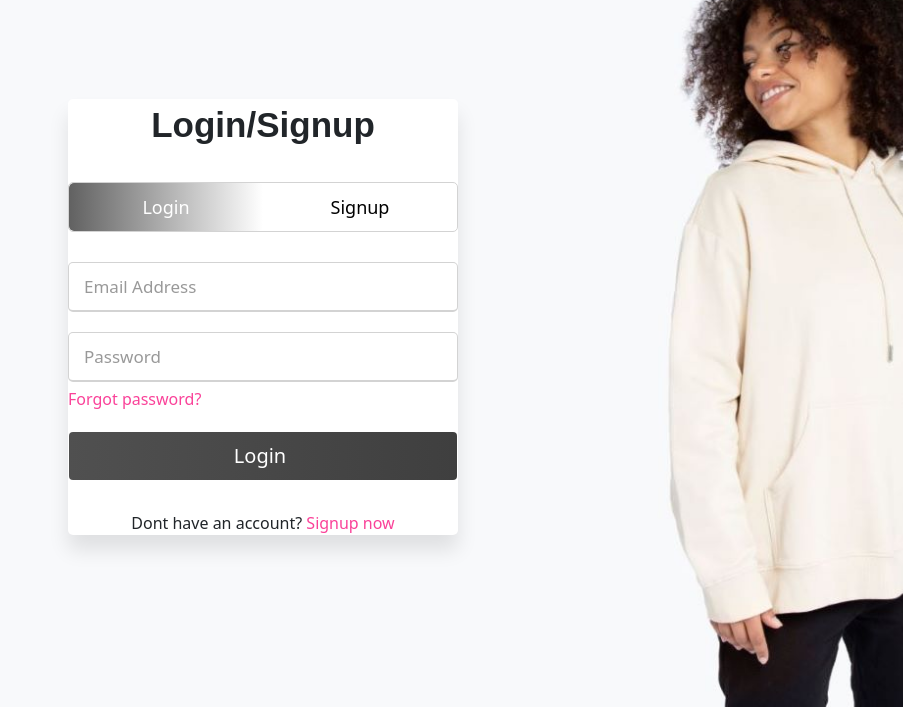
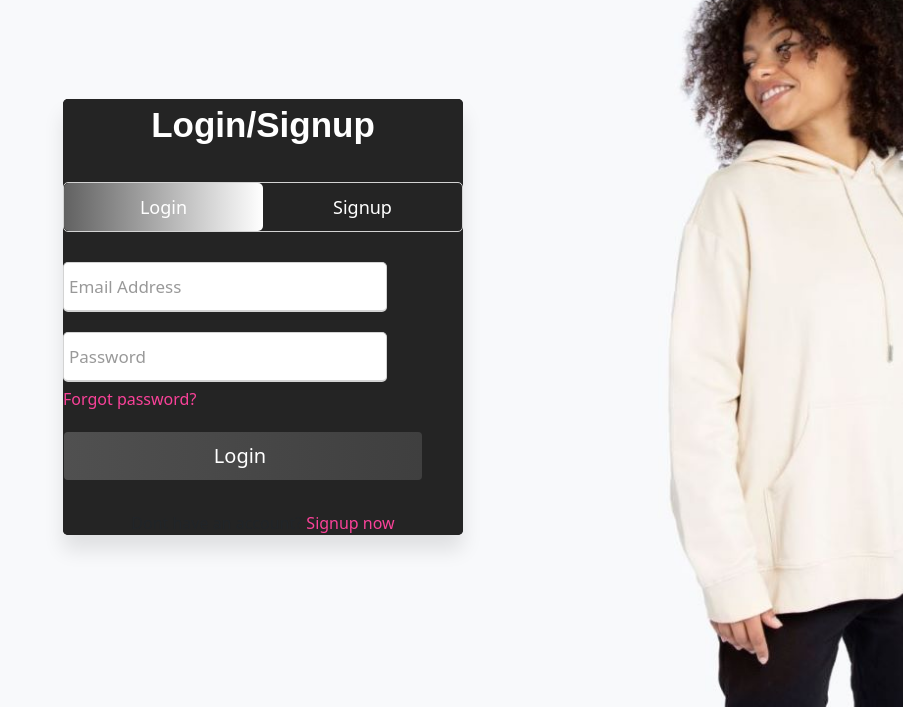
Before and after one commit to Developer-Nadeem/TheZone-Ecommerce-Store, a PHP site: page /login.php in a window 1280 px wide. Shown: the part 93-800 px from the top of the page, without its empty margins (377-1280 px from the left). Run offline with PHP 8.4, Linux system fonts and the light colour scheme.

Commit message:
Fixed some styling in login form

```diff
--- a/login.php
+++ b/login.php
@@ -82,12 +82,31 @@ if ($_SERVER['REQUEST_METHOD'] === 'POST') {
 
     .wrapper {
         overflow: hidden;
-        max-width: 390px;
+        max-width: 400px;
+        width: 120%;
         background: #fff;
+        background-color: rgb(36, 36, 36);
         padding: 30px;
         border-radius: 5px;
         box-shadow: 0px 15px 20px rgba(0,0,0,0.1);
         margin-top: 20px;
+        justify-content: center;
+    }
+
+    .title-text {
+    width: 100%; /* Adjust the width as needed */
+    text-align: center; /* Center the titles */
+    }
+    .title {
+        display: inline-block; /* Ensure titles are on the same line */
+    }
+
+    .title.login {
+        width: 50%; /* Adjust the width for the "Login/Signup" title */
+    }
+
+    .title.signup {
+        width: 50%; /* Adjust the width for the "Signup" title */
     }
     </style>
 </head>
@@ -148,10 +167,11 @@ if ($_SERVER['REQUEST_METHOD'] === 'POST') {
     </header>
 
     <main>
+
         <div class="wrapper">
             <div class="title-text">
                 <div class="title login">Login/Signup</div>
-                <div class="title signup">Signup Form</div>
+                <div class="title signup">Signup</div>
             </div>
             <div class="form-container">
                 <div class="slide-controls">
@@ -162,6 +182,7 @@ if ($_SERVER['REQUEST_METHOD'] === 'POST') {
                     <div class="slider-tab"></div>
                 </div>
                 <div class="form-inner">
+
                     <form action="#" class="login">
                         <div class="field">
                             <input type="text" placeholder="Email Address" required>
@@ -176,6 +197,7 @@ if ($_SERVER['REQUEST_METHOD'] === 'POST') {
                         </div>
                         <div class="signup-link">Dont have an account? <a href="">Signup now</a></div>
                     </form>
+
                     <form action="#" class="signup">
                         <div class="field">
                             <input type="text" placeholder="Email Address" required>
@@ -191,9 +213,11 @@ if ($_SERVER['REQUEST_METHOD'] === 'POST') {
                             <input type="submit" value="Signup" name="signup">
                         </div>
                     </form>
+
                 </div>
             </div>
         </div>
+
     </main>
 
     <script>
--- a/style.css
+++ b/style.css
@@ -354,6 +354,7 @@ login-container {
             font-weight: 600;
             text-align: center;
             transition: all 0.6s cubic-bezier(0.68,-0.55,0.265,1.55);
+            background-color: rgb(36, 36, 36);
         }
 
         .wrapper .slide-controls {
@@ -371,6 +372,7 @@ login-container {
         .wrapper .title-text {
             display: flex;
             width: 200%;
+            color: white;
         }
 
         input[type="radio"] {
@@ -385,29 +387,38 @@ login-container {
             color: #fff;
             cursor: default;
             user-select: none;
+            text-align: center;
         }
 
         #signup:checked ~ label.login {
-            color: #000;
+            color: #fff;
+            text-align: center;
         }
 
         #login:checked ~ label.signup {
-            color: #000;
+            color: #fff;
+            text-align: center;
         }
 
         #login:checked ~ label.login {
             cursor: default;
             user-select: none;
+            text-align: center;
+            align-items: center;
         }
 
         .wrapper .form-container {
             width: 100%;
+            max-width: 200vh;
             overflow: hidden;
+            background-color: rgb(36, 36, 36);
+            justify-content: center;
         }
 
         .form-container .form-inner {
             display: flex;
             width: 200%;
+            justify-content: center;
         }
 
         .form-container .form-inner form {
@@ -417,15 +428,19 @@ login-container {
 
         .form-inner form .field {
             height: 50px;
-            width: 100%;
+            width: 90%;
+            align-items: center;
             margin-top: 20px;
         }
 
         .form-inner form .field input {
             height: 100%;
-            width: 100%;
+            width: 90%;
+            align-self: center;
+            align-items: center;
             outline: none;
-            padding-left: 15px;
+            padding-left: 5px;
+            margin: 0 auto;
             border-radius: 5px;
             border: 1px solid lightgrey;
             border-bottom-width: 2px;
@@ -472,6 +487,8 @@ login-container {
             border-radius: 5px;
             position: relative;
             overflow: hidden;
+            align-content: center;
+            align-self: center ;
         }
 
         form .btn .btn-layer {
```
